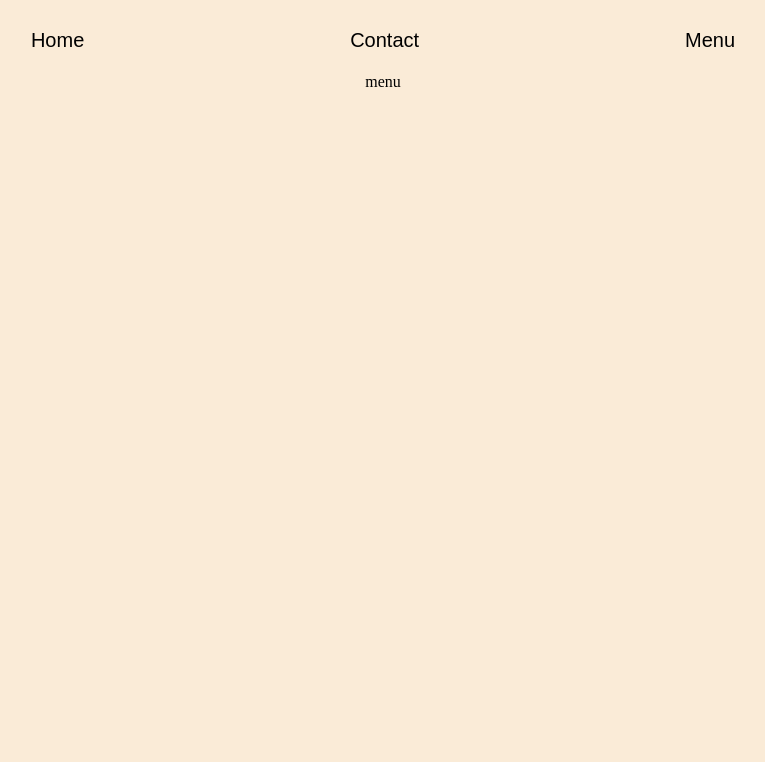
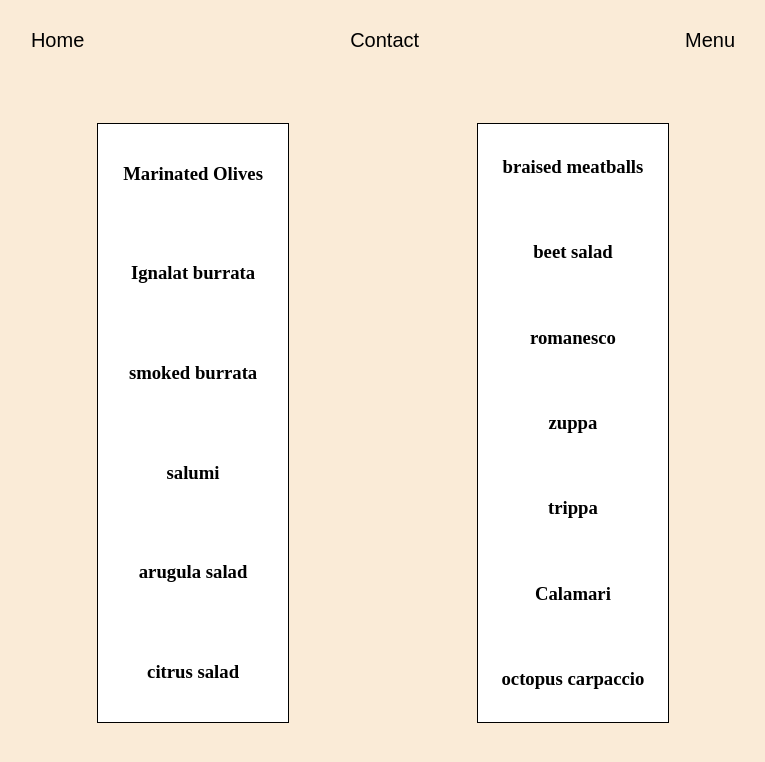
Before and after one commit to aukeller/Restaurant-Page, a website built with webpack: page dist/index.html in a window 1280 px wide. Both pictures are taken after a click on the button "Menu". Shown: the whole page, without its empty margins (257-1022 px from the left). Built offline with nearby package versions, Linux system fonts and the light colour scheme.

Commit message:
finshed menu page

```diff
--- a/src/menu.js
+++ b/src/menu.js
@@ -2,9 +2,26 @@ export default function createMenu() {
     const content = document.querySelector('#content');
 
     const menuDiv = document.createElement('div');
+    menuDiv.classList.add('menu');
 
-    menuDiv.textContent = "menu";
+    const firstMenuItems = ["Marinated Olives", "Ignalat burrata", "smoked burrata", "salumi", "arugula salad", "citrus salad"];
+    const secondMenuItems = ["braised meatballs", "beet salad", "romanesco", "zuppa", "trippa", "Calamari", "octopus carpaccio"];
+
+    menuDiv.appendChild(createMenuPanel(firstMenuItems));
+    menuDiv.appendChild(createMenuPanel(secondMenuItems));
 
     content.appendChild(menuDiv);
 
 }
+
+const createMenuPanel = (items) => {
+    const container = document.createElement('div');
+
+    items.forEach(item => {
+        let itemP = document.createElement('h3');
+        itemP.textContent = item;
+        container.appendChild(itemP);
+    });
+
+    return container;
+}
--- a/src/style.css
+++ b/src/style.css
@@ -35,7 +35,31 @@ button:hover {
 
 }
 
+.menu {
+    margin-top: 50px;
+    height: 75%;
+    width: 75%;
+    display: flex;
+
+    justify-content: space-evenly;
+}
+
+.menu div {
+    display: flex;
+    flex-direction: column;
+    justify-content: space-around;
+
+    border: 1px solid black;
+    background-color: white;
+
+    width: 20%;
+
+    text-align: center;
+
+}
+
 #content {
+    height: 100vh;
     display: flex;
     flex: 1;
 
```
Also changed, not shown: dist/index.bundle.js.
